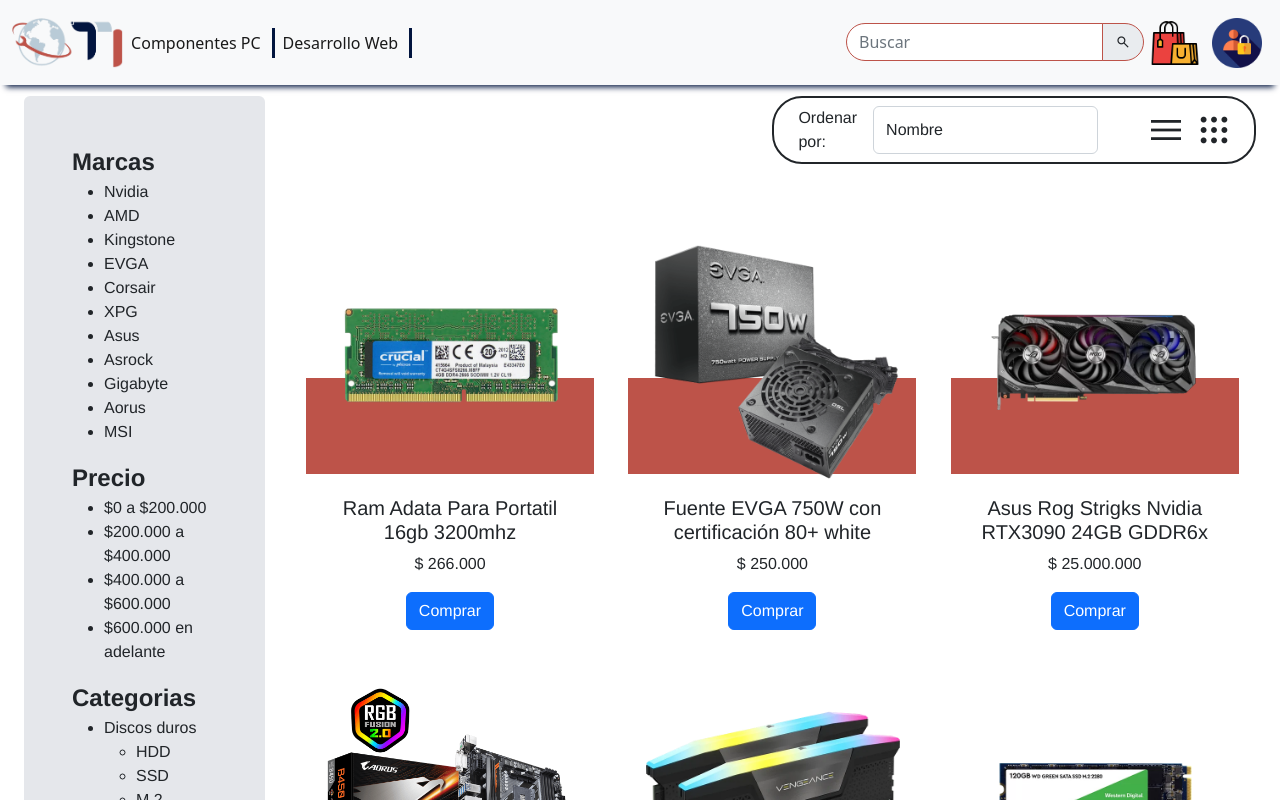
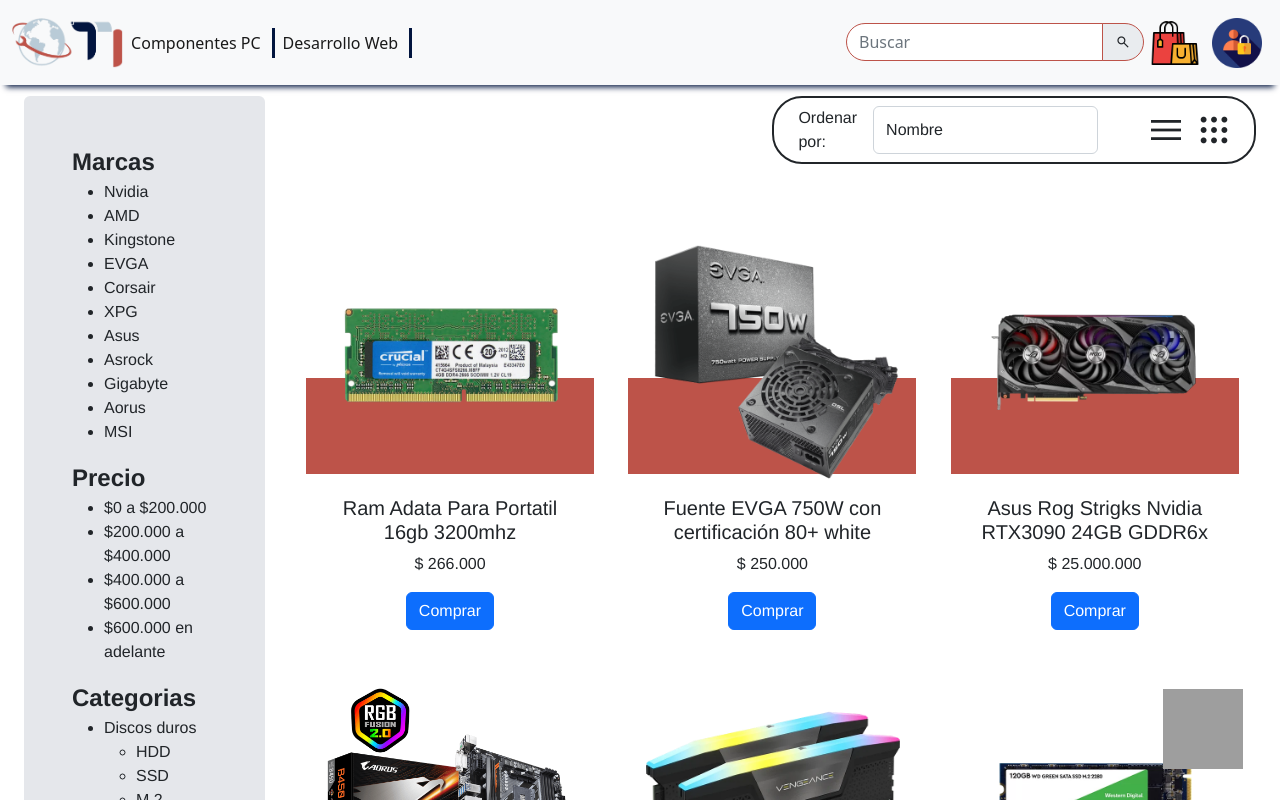
Before and after one commit to S1ncler/tecno-importaciones-angular, an Angular app: page /tienda in a window 1280 px wide. Shown: the top 800 px of the page. Built offline with nearby package versions, Linux system fonts and the light colour scheme; grey boxes are pictures that could not be loaded.

Commit message:
se agrega logo de whatsapp a la tienda

```diff
--- a/src/app/comercio/pages/tienda/tienda.component.html
+++ b/src/app/comercio/pages/tienda/tienda.component.html
@@ -340,3 +340,4 @@
     <div class="separator"></div>
   </div>
   <app-footer></app-footer>
+  <app-logo-whats></app-logo-whats>
```
